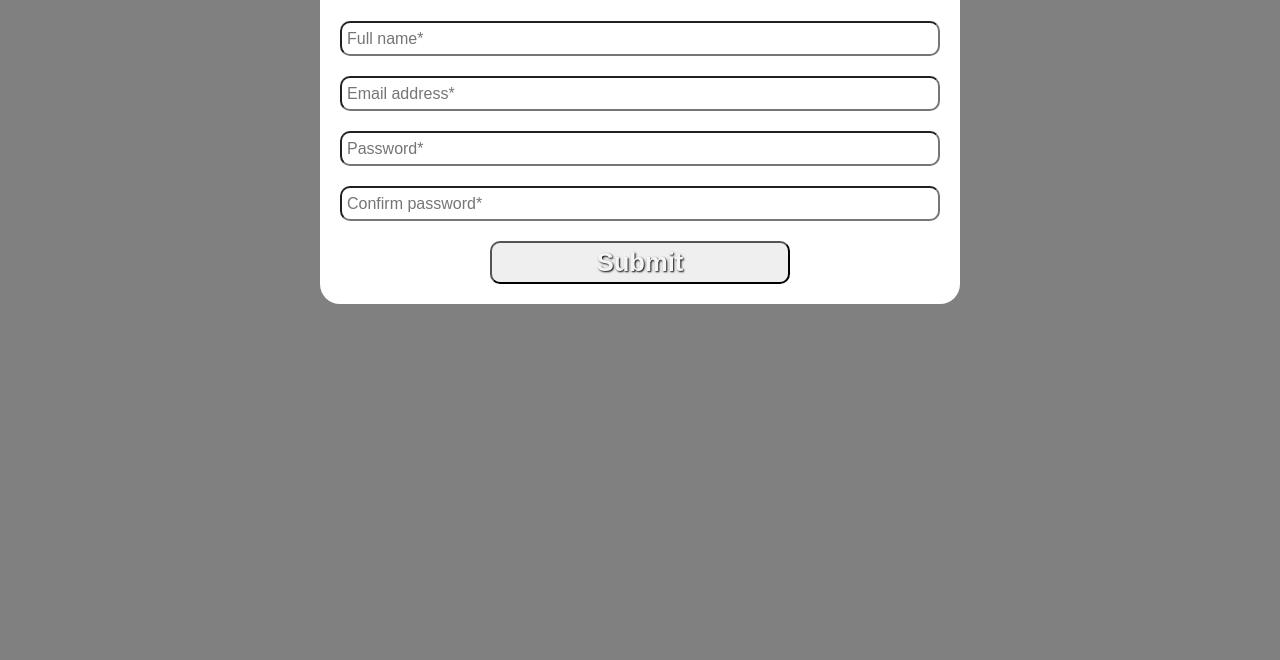
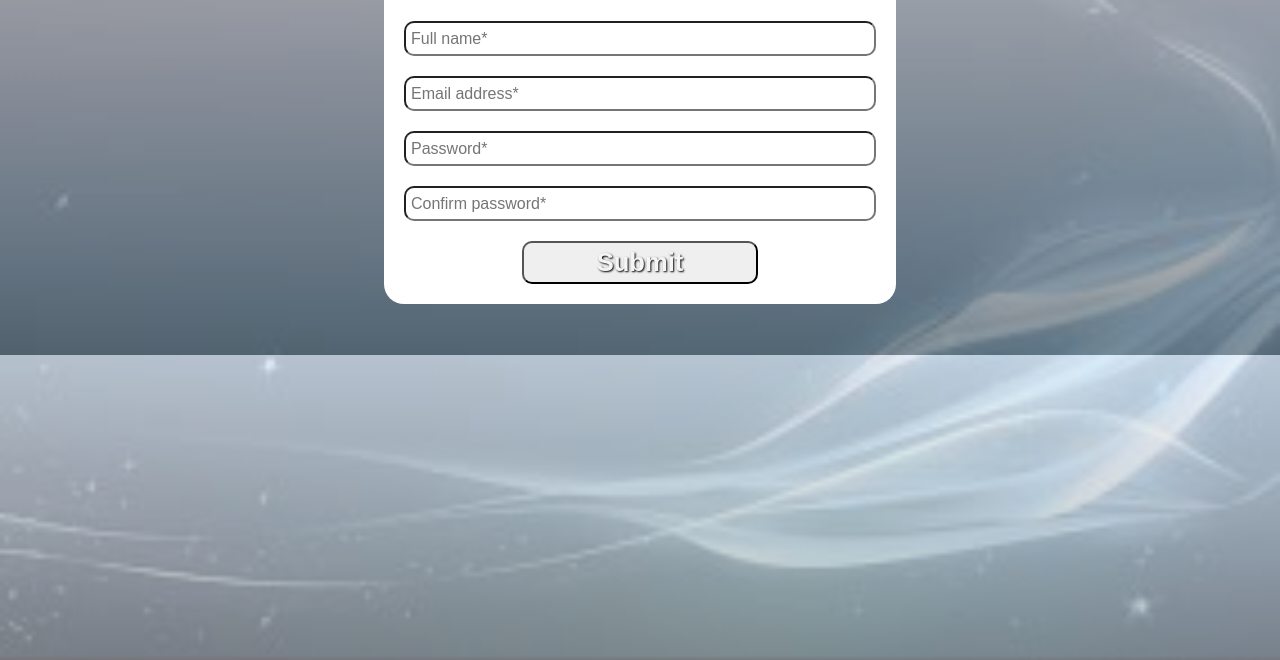
Before and after one commit to AkwGaniu/formValidation, a plain HTML site: page index.html in a window 1280 px wide. Shown: the part 140-800 px from the top of the page. Drawn offline with Linux system fonts and the light colour scheme.

Commit message:
New look

```diff
--- a/css/style.css
+++ b/css/style.css
@@ -8,15 +8,18 @@ html, body {
 }
 
 body{
-    background-color: grey;
-    display: flex;
-    justify-content: center;
-    align-items: center
+    background-image:
+        linear-gradient(to bottom,
+        rgba(255, 246, 246, 0.7),
+        rgba(112, 111, 111, 0.7)),
+        url("../images/image1.jpeg");
+
+    background-size: cover;
 }
 
 main{
     margin: 4% auto;
-    width: 50%;
+    width: 40%;
     background-color: white;
     padding: 10px;
     border-radius: 20px;
```
Also changed, not shown: images/image1.jpeg (added).
